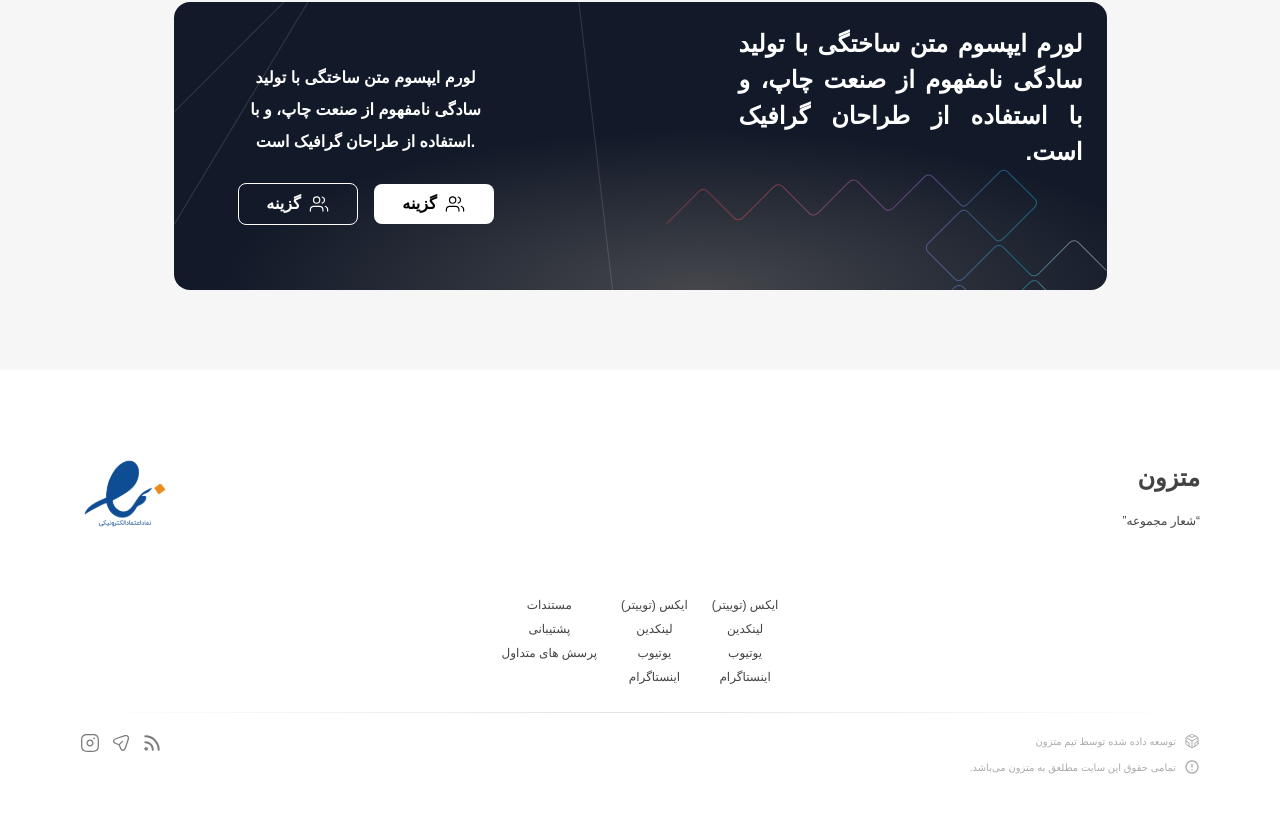
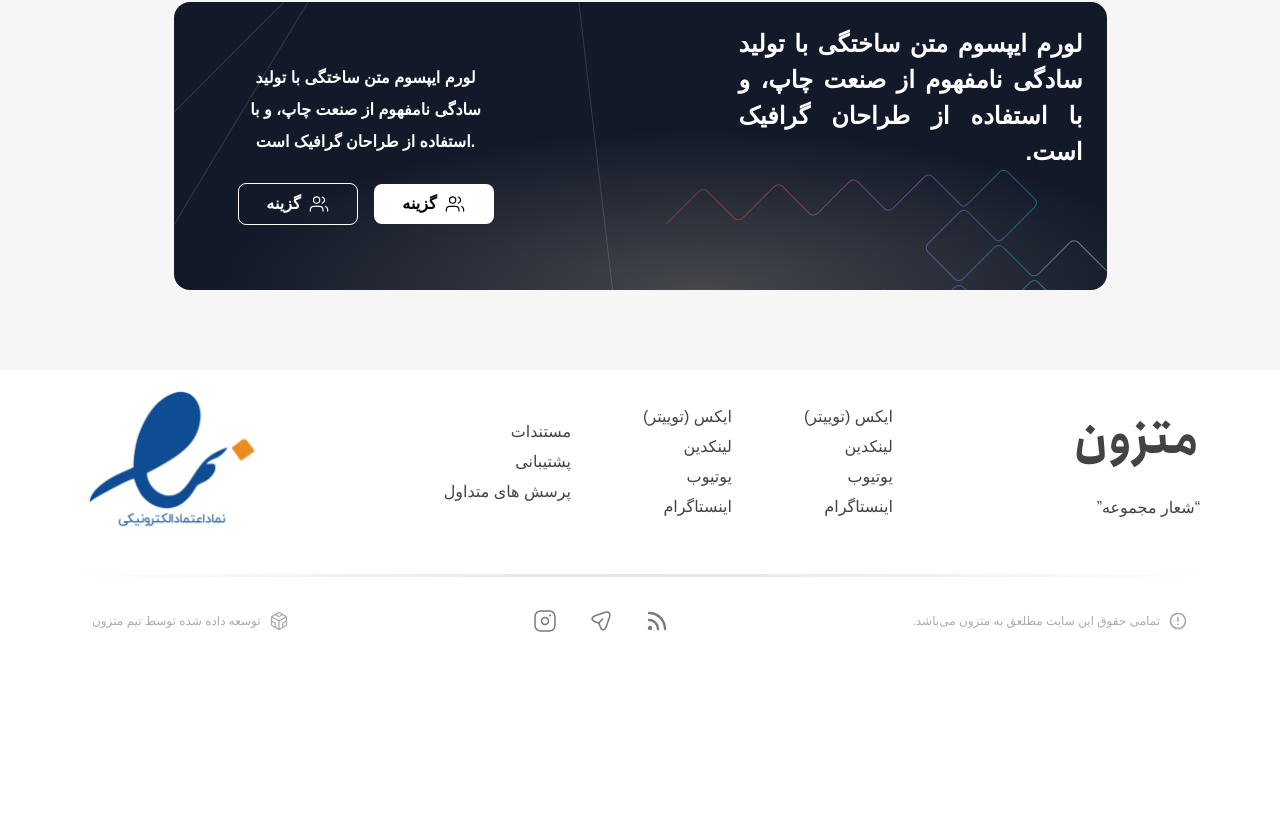
Before and after one commit to merajpiri1383/matzon-frontend, a Next.js app: page / in a window 1280 px wide. Shown: the part 5605-6418 px from the top of the page. After the commit the page ends 6250 px from the top, so only its background shows below. Built offline with nearby package versions, Linux system fonts and the light colour scheme.

Commit message:
Add Footer Desktop

```diff
--- /dev/null
+++ b/components/footer/Desktop.tsx
@@ -0,0 +1,86 @@
+import { FC } from "react";
+import { LinkGroup , type LinkGroupProps } from ".";
+import Image from "next/image";
+import InamadImage from "@/public/inamad.svg";
+import HorizontalLine from "@/public/horizontalLine.svg";
+import CodeSandBoxIcon from "@/icons/footer/codeSandBox";
+import ExclamationMark from "@/icons/footer/exclamationMark";
+import WifiIcon from "@/icons/footer/wifi";
+import SendIcon from "@/icons/footer/send";
+import InstagramIcon from "@/icons/footer/instagram";
+
+
+interface Props {
+    linkGroup1 : string[],
+    linkGroup2 : string[],
+    linkGroup3 : string[],
+}
+
+
+const DesktopFooter : FC<Props> = ({ linkGroup1 , linkGroup2 , linkGroup3 }) => {
+    return (
+        <>
+            <div className="flex items-center justify-between">
+                <div>
+                    <p className="anjoman-font text-[48px] font-semibold text-[#434343]">متزون</p>
+                    <p className="font-regular text-[16px] text-[#434343] mt-[20px]">“شعار مجموعه”</p>
+                </div>
+
+                <div className="flex items-center justify-center gap-[72px]">
+                    <LinkGroup links={linkGroup1} />
+                    <LinkGroup links={linkGroup2} />
+                    <LinkGroup links={linkGroup3} />
+                </div>
+
+                <div className="size-[184px] relative">
+                    <Image
+                        src={InamadImage}
+                        alt="inamad image"
+                        fill={true}
+                        sizes="100%"
+                        style={{objectFit : "cover",objectPosition : "center"}}
+                    />
+                </div>
+            </div>
+
+            <div className="h-[3px] w-full relative my-[20px]">
+                <Image
+                    src={HorizontalLine}
+                    alt="horizontal line"
+                    fill={true}
+                    sizes="100%"
+                    style={{objectFit : "cover",objectPosition : "center"}}
+                />
+            </div>
+
+            <div className="flex items-center justify-between p-3">
+                <div className="flex items-center justify-start gap-[8px]">
+                    <div className="size-[20px]">
+                        <ExclamationMark />
+                    </div>
+                    <p className="font-medium text-[12px] text-[#ABABAB]">
+                        تمامی حقوق این سایت مطلعق به متزون می‌باشد.</p>
+                </div>
+
+                <div className="flex items-center justify-center gap-[32px]">
+                    <div className="size-[24px]">
+                        <WifiIcon />
+                    </div>
+                    <div className="size-[24px]">
+                        <SendIcon />
+                    </div>
+                    <div className="size-[24px]">
+                        <InstagramIcon />
+                    </div>
+                </div>
+
+                <div className="flex items-center justify-start gap-[8px]">
+                    <div className="size-[20px]">
+                        <CodeSandBoxIcon />
+                    </div>
+                    <p className="text-[#ABABAB] font-medium text-[12px]">توسعه داده شده توسط تیم متزون</p>
+                </div>
+            </div>
+        </>
+    )
+};export default DesktopFooter;
--- /dev/null
+++ b/components/footer/Mobile.tsx
@@ -0,0 +1,87 @@
+import { FC } from "react";
+import { LinkGroup , type LinkGroupProps } from ".";
+import Image from "next/image";
+import InamadImage from "@/public/inamad.svg";
+import HorizontalLine from "@/public/horizontalLine.svg";
+import CodeSandBoxIcon from "@/icons/footer/codeSandBox";
+import ExclamationMark from "@/icons/footer/exclamationMark";
+import WifiIcon from "@/icons/footer/wifi";
+import SendIcon from "@/icons/footer/send";
+import InstagramIcon from "@/icons/footer/instagram";
+
+
+interface Props {
+    linkGroup1 : string[],
+    linkGroup2 : string[],
+    linkGroup3 : string[],
+}
+
+const MobileFooter: FC<Props> = ({ linkGroup1 , linkGroup2 , linkGroup3 }) => {
+    return (
+        <>
+            <div className="flex items-center justify-between">
+                <div>
+                    <p className="text-anjoman text-[#434343] font-semibold text-[24px]">متزون</p>
+                    <p className="text-[#434343] font-regular text-[12px] mt-[16px]">“شعار مجموعه”</p>
+                </div>
+
+                <div className="size-[90px] relative">
+                    <Image
+                        src={InamadImage}
+                        alt="inamad"
+                        fill={true}
+                        sizes="100%"
+                        style={{ objectFit: "cover", objectPosition: "center" }}
+                    />
+                </div>
+            </div>
+
+            <div className="flex items-start justify-center gap-[24px] mt-[50px]">
+                <LinkGroup links={linkGroup1} />
+                <LinkGroup links={linkGroup2} />
+                <LinkGroup links={linkGroup3} />
+            </div>
+
+            <div className="relative h-[1px] w-full my-[20px]">
+                <Image
+                    src={HorizontalLine}
+                    alt="horizontal line"
+                    fill={true}
+                    sizes="100%"
+                    style={{ objectFit: "cover", objectPosition: "center" }}
+                />
+            </div>
+
+            <div className="flex items-start justify-between">
+                <div>
+                    <div className="flex items-center justify-start gap-[8px] mb-[10px]">
+                        <div className="size-[16px]">
+                            <CodeSandBoxIcon />
+                        </div>
+                        <p className="text-[#ABABAB] font-medium text-[10px]">
+                            توسعه داده شده توسط تیم متزون</p>
+                    </div>
+                    <div className="flex items-center justify-start gap-[8px]">
+                        <div className="size-[16px]">
+                            <ExclamationMark />
+                        </div>
+                        <p className="text-[#ABABAB] font-medium text-[10px]">
+                            تمامی حقوق این سایت مطلعق به متزون می‌باشد.</p>
+                    </div>
+                </div>
+
+                <div className="flex items-center justify-end gap-[11px]">
+                    <div className="size-[20px]">
+                        <WifiIcon />
+                    </div>
+                    <div className="size-[20px]">
+                        <SendIcon />
+                    </div>
+                    <div className="size-[20px]">
+                        <InstagramIcon />
+                    </div>
+                </div>
+            </div>
+        </>
+    )
+};export default MobileFooter;
--- a/components/footer/index.tsx
+++ b/components/footer/index.tsx
@@ -1,27 +1,24 @@
+"use client"
 import { FC } from "react";
-import Image from "next/image";
-import InamadImage from "@/public/inamad.svg";
-import HorizontalLine from "@/public/horizontalLine.svg";
-import CodeSandBoxIcon from "@/icons/footer/codeSandBox";
-import ExclamationMark from "@/icons/footer/exclamationMark";
-import WifiIcon from "@/icons/footer/wifi";
-import SendIcon from "@/icons/footer/send";
-import InstagramIcon from "@/icons/footer/instagram";
+import dynamic from "next/dynamic";
+import useDeviceType from "@/utils/hooks/deviceType";
+const Mobile = dynamic(() => import("@/components/footer/Mobile"), { ssr: true });
+const Desktop = dynamic(() => import("@/components/footer/Desktop"),{ssr : true});
 
 
 
-interface LinkGroupProps {
+export interface LinkGroupProps {
     links: string[],
 }
 
-const LinkGroup: FC<LinkGroupProps> = ({ links }) => {
+export const LinkGroup: FC<LinkGroupProps> = ({ links }) => {
     return (
         <ul className="list-disc">
             {
                 links.map((link, index) => {
                     return (
-                        <p className="text-center my-[6px] text-[#434343]
-                        text-[12px] font-medium" key={index}>{link}</p>
+                        <p className="text-center md:text-right my-[6px] text-[#434343]
+                        text-[12px] font-medium md:text-[16px]" key={index}>{link}</p>
                     )
                 })
             }
@@ -29,77 +26,30 @@ const LinkGroup: FC<LinkGroupProps> = ({ links }) => {
     )
 };
 
+
 const Footer: FC = () => {
+
+    const deviceType = useDeviceType();
 
     const linkGroup1: string[] = ["ایکس (توییتر)", "لینکدین", "یوتیوب", "اینستاگرام",];
     const linkGroup2: string[] = [" ایکس (توییتر)", "لینکدین", "یوتیوب", "اینستاگرام",];
     const linkGroup3: string[] = ["مستندات", "پشتیبانی", "پرسش های متداول"];
 
     return (
-        <footer className="p-6 md:p-20 [direction:rtl]">
-            <div className="flex items-center justify-between">
-                <div>
-                    <p className="text-anjoman text-[#434343] font-semibold text-[24px]">متزون</p>
-                    <p className="text-[#434343] font-regular text-[12px] mt-[16px]">“شعار مجموعه”</p>
-                </div>
-
-                <div className="size-[90px] relative">
-                    <Image
-                        src={InamadImage}
-                        alt="inamad"
-                        fill={true}
-                        sizes="100%"
-                        style={{objectFit : "cover",objectPosition : "center"}}
+        <footer className="px-6 md:px-20 [direction:rtl]">
+            {
+                deviceType === "mobile" ?
+                    <Mobile
+                        linkGroup1={linkGroup1}
+                        linkGroup2={linkGroup2}
+                        linkGroup3={linkGroup3}
+                    /> :
+                    <Desktop
+                        linkGroup1={linkGroup1}
+                        linkGroup2={linkGroup2}
+                        linkGroup3={linkGroup3}
                     />
-                </div>
-            </div>
-
-            <div className="flex items-start justify-center gap-[24px] mt-[50px]">
-                <LinkGroup links={linkGroup1} />
-                <LinkGroup links={linkGroup2} />
-                <LinkGroup links={linkGroup3} />
-            </div>
-
-            <div className="relative h-[1px] w-full my-[20px]">
-                <Image
-                    src={HorizontalLine}
-                    alt="horizontal line"
-                    fill={true}
-                    sizes="100%"
-                    style={{objectFit : "cover",objectPosition : "center"}}
-                />
-            </div>
-
-            <div className="flex items-start justify-between">
-                <div>
-                    <div className="flex items-center justify-start gap-[8px] mb-[10px]">
-                        <div className="size-[16px]">
-                            <CodeSandBoxIcon />
-                        </div>
-                        <p className="text-[#ABABAB] font-medium text-[10px]">
-                            توسعه داده شده توسط تیم متزون</p>
-                    </div>
-                    <div className="flex items-center justify-start gap-[8px]">
-                        <div className="size-[16px]">
-                            <ExclamationMark />
-                        </div>
-                        <p className="text-[#ABABAB] font-medium text-[10px]">
-                            تمامی حقوق این سایت مطلعق به متزون می‌باشد.</p>
-                    </div>
-                </div>
-
-                <div className="flex items-center justify-end gap-[11px]">
-                    <div className="size-[20px]">
-                        <WifiIcon />
-                    </div>
-                    <div className="size-[20px]">
-                        <SendIcon />
-                    </div>
-                    <div className="size-[20px]">
-                        <InstagramIcon />
-                    </div>
-                </div>
-            </div>
+            }
         </footer>
     )
 }; export default Footer;
```
